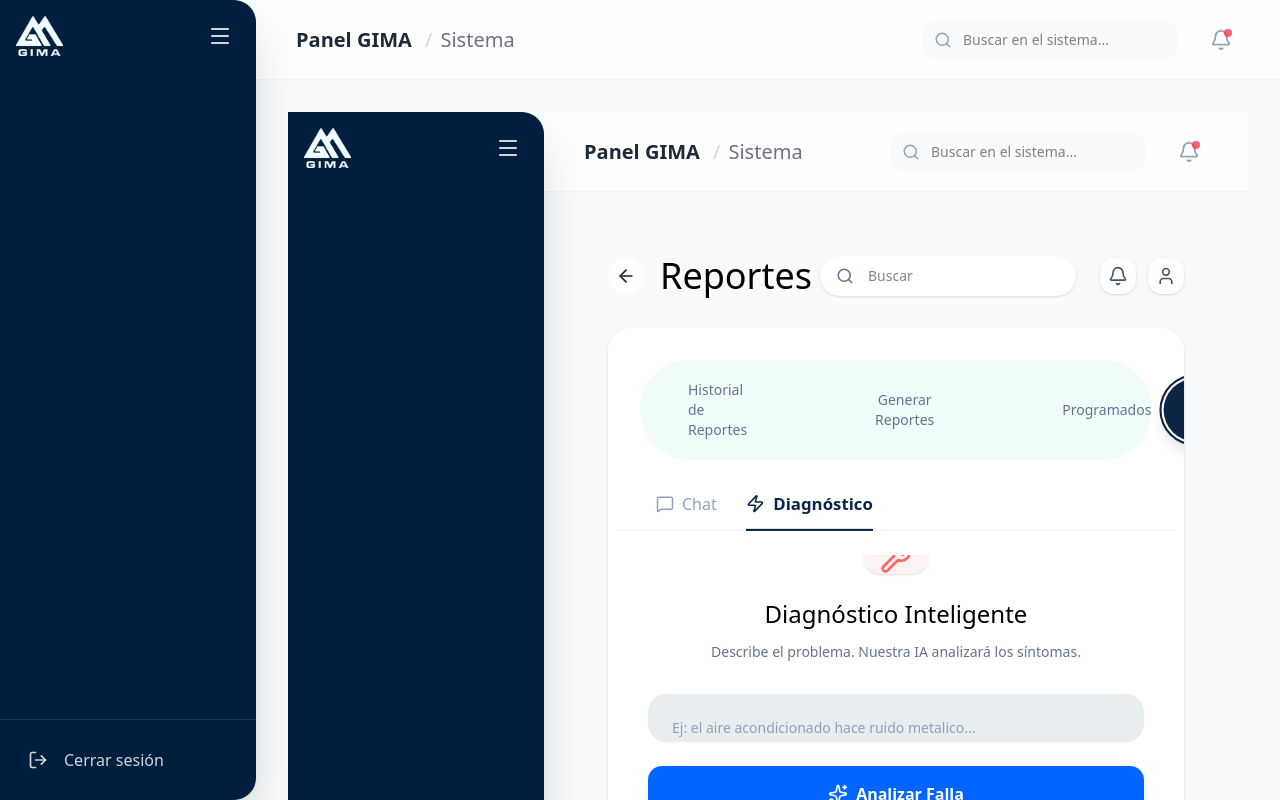
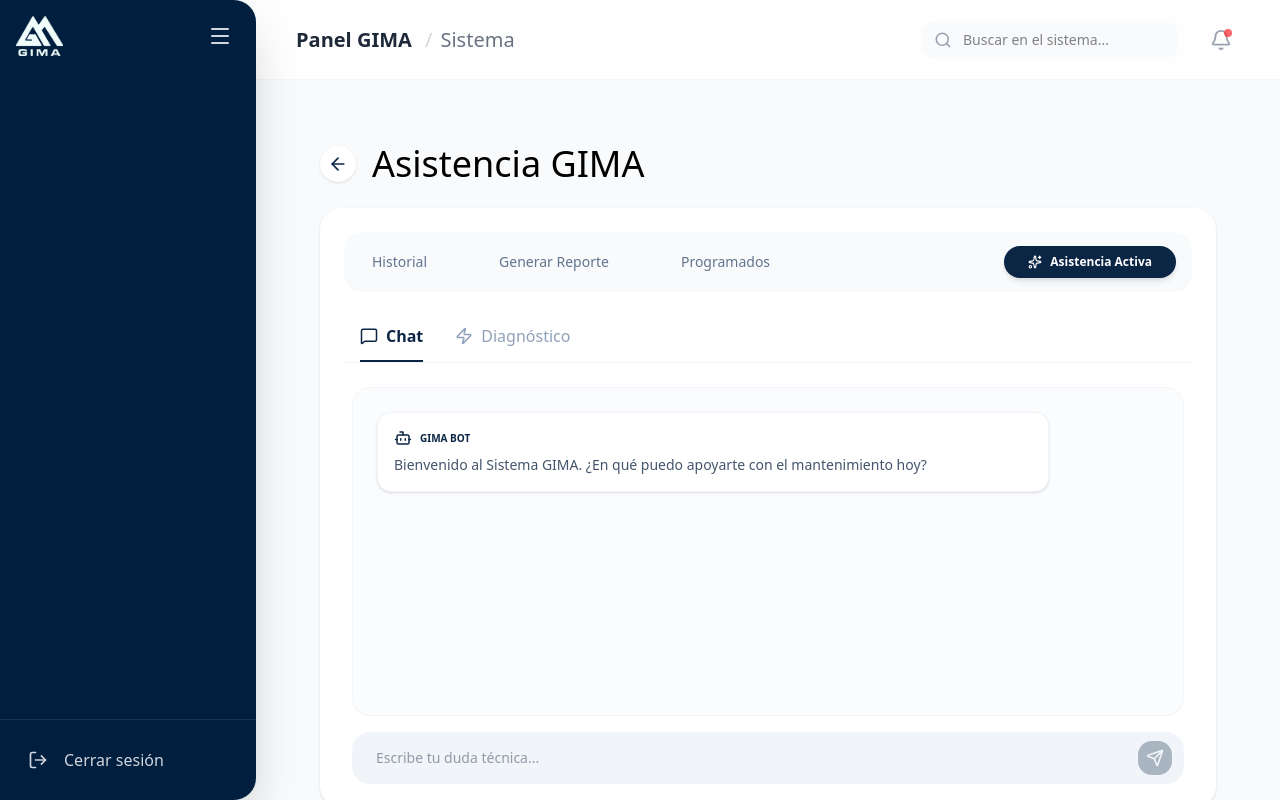
Before and after one commit to Gardic-Coder/Proyecto-GIMA, a Next.js app in the folder frontend/: page /asistencia in a window 1280 px wide. Built offline with nearby package versions, Linux system fonts and the light colour scheme; sample sign-in values are in the browser's storage.

Commit message:
feat: integracion de asistencia IA, rutas de backend y optimizacion de contenedores

```diff
--- a/frontend/src/app/asistencia/page.tsx
+++ b/frontend/src/app/asistencia/page.tsx
@@ -6,58 +6,91 @@ import {
   Search, Bell, User, MessageSquare, Zap, Sparkles, Wrench, Bot, ArrowLeft, Send
 } from "lucide-react";
 
+// Definimos cómo luce un mensaje
+interface Mensaje {
+  rol: 'user' | 'ia';
+  texto: string;
+}
+
 export default function AsistenciaPage() {
+  const [activeTab, setActiveTab] = useState<'chat' | 'diagnostico'>('chat');
 
-  const [activeTab, setActiveTab] = useState<'chat' | 'diagnostico'>('diagnostico');
+  // --- ESTADOS PARA LA IA ---
+  const [conversacion, setConversacion] = useState<Mensaje[]>([]);
+  const [input, setInput] = useState("");
+  const [enviando, setEnviando] = useState(false);
+
+  // --- FUNCIÓN PARA CONECTAR CON LARAVEL ---
+  const consultarGIMA = async () => {
+    if (!input.trim() || enviando) return;
+
+    const mensajeUsuario = input;
+    setInput("");
+    setEnviando(true);
+
+    setConversacion(prev => [...prev, { rol: 'user', texto: mensajeUsuario }]);
+
+    try {
+      // Petición al backend de Laravel en el puerto 8000
+      const response = await fetch("http://localhost:8000/api/consultar-ia", {
+        method: "POST",
+        headers: { "Content-Type": "application/json" },
+        body: JSON.stringify({ mensaje: mensajeUsuario }),
+      });
+
+      const data = await response.json();
+
+      if (data.response) {
+        setConversacion(prev => [...prev, { rol: 'ia', texto: data.response }]);
+      } else {
+        setConversacion(prev => [...prev, { rol: 'ia', texto: "GIMA: No pude procesar esa consulta en este momento." }]);
+      }
+    } catch (error) {
+      console.error("Error conectando con la API:", error);
+      setConversacion(prev => [...prev, { rol: 'ia', texto: "Error: No hay conexión con el servidor GIMA." }]);
+    } finally {
+      setEnviando(false);
+    }
+  };
 
   return (
-    <main className="p-8 w-full h-full overflow-y-auto flex flex-col">
+    // CAMBIO CLAVE: Usamos un div con padding ajustado para que el Layout principal lo contenga
+    <div className="p-4 lg:p-8 flex flex-col gap-6 animate-in fade-in duration-500">
 
-      {/* header */}
-      <header className="flex justify-between items-center mb-8">
+      {/* Header simplificado para integración limpia */}
+      <header className="flex justify-between items-center">
         <div className="flex items-center gap-4">
-            <Link href="/reportes" className="bg-white p-2 rounded-full hover:shadow-md transition text-gima-navy hover:scale-105 active:scale-95">
+            <Link href="/dashboard" className="bg-white p-2 rounded-full shadow-sm hover:shadow-md transition text-gima-navy hover:scale-110 active:scale-90">
                 <ArrowLeft size={20} />
             </Link>
-            <h1 className="font-microgramma text-4xl text-black">Reportes</h1>
-        </div>
-
-        <div className="flex items-center gap-6">
-          <div className="relative group">
-            <Search className="absolute left-4 top-1/2 -translate-y-1/2 text-gima-gray" size={18} />
-            <input type="text" placeholder="Buscar" className="pl-12 pr-4 py-2.5 bg-white rounded-full w-64 shadow-sm text-sm focus:outline-none focus:ring-2 focus:ring-gima-blue/20" />
-          </div>
-          <div className="flex gap-3">
-            <button className="p-2 bg-white rounded-xl shadow-sm hover:shadow-md hover:text-gima-blue transition-all"><Bell size={20} className="text-slate-600 hover:text-gima-blue" /></button>
-            <button className="p-2 bg-white rounded-xl shadow-sm hover:shadow-md hover:text-gima-blue transition-all"><User size={20} className="text-slate-600 hover:text-gima-blue" /></button>
-          </div>
+            <h1 className="font-microgramma text-3xl md:text-4xl text-black">Asistencia GIMA</h1>
         </div>
       </header>
 
-      {/* container principal */}
-      <div className="bg-white rounded-3xl p-2 shadow-sm flex-1 flex flex-col overflow-hidden">
+      {/* Contenedor principal de la interfaz de IA */}
+      <div className="bg-white rounded-3xl p-4 md:p-6 shadow-sm flex flex-col min-h-[75vh]">
 
-        {/* sub-nav */}
-        <div className="mx-6 mt-6 mb-8 bg-gima-light rounded-full px-8 py-3 flex items-center justify-between">
-            <div className="flex gap-24 text-sm font-medium text-slate-500">
-              <Link href="/" className="hover:text-gima-navy hover:bg-white/50 px-4 py-2 rounded-full transition-all">Historial de Reportes</Link>
-              <button className="hover:text-gima-navy hover:bg-white/50 px-4 py-2 rounded-full transition-all">Generar Reportes</button>
-              <button className="hover:text-gima-navy hover:bg-white/50 px-4 py-2 rounded-full transition-all">Programados</button>
+        {/* Sub-navegación interna */}
+        <div className="mb-8 bg-slate-50 rounded-2xl px-4 py-3 flex flex-wrap items-center justify-between gap-4">
+            <div className="flex flex-wrap gap-4 md:gap-12 text-xs md:text-sm font-medium text-slate-500">
+              <Link href="/reportes" className="hover:text-gima-navy hover:bg-white px-3 py-2 rounded-full transition-all">Historial</Link>
+              <button className="hover:text-gima-navy hover:bg-white px-3 py-2 rounded-full transition-all">Generar Reporte</button>
+              <button className="hover:text-gima-navy hover:bg-white px-3 py-2 rounded-full transition-all">Programados</button>
             </div>
 
-            <button className="bg-gima-navy text-white px-8 py-2.5 rounded-full text-sm font-bold shadow-lg shadow-gima-navy/20 flex items-center gap-2 transform scale-105 ring-2 ring-offset-2 ring-gima-navy">
-              Asistencia IA
-            </button>
+            <div className="bg-gima-navy text-white px-6 py-2 rounded-full text-xs font-bold flex items-center gap-2 shadow-md">
+              <Sparkles size={14} /> Asistencia Activa
+            </div>
         </div>
 
-        {/* tabs*/}
-        <div className="px-10 flex gap-8 border-b border-slate-100 mb-6">
+        {/* Tabs de modo */}
+        <div className="px-4 flex gap-8 border-b border-slate-100 mb-6">
           <button
             onClick={() => setActiveTab('chat')}
             className={`pb-3 flex items-center gap-2 transition-all border-b-2 ${
               activeTab === 'chat'
-                ? "text-gima-navy font-bold border-gima-navy scale-105"
-                : "text-slate-400 hover:text-slate-600 border-transparent hover:border-slate-200"
+                ? "text-gima-navy font-bold border-gima-navy"
+                : "text-slate-400 border-transparent"
             }`}
           >
             <MessageSquare size={18} /> Chat
@@ -67,66 +100,102 @@ export default function AsistenciaPage() {
              onClick={() => setActiveTab('diagnostico')}
              className={`pb-3 flex items-center gap-2 transition-all border-b-2 ${
               activeTab === 'diagnostico'
-                ? "text-gima-navy font-bold border-gima-navy scale-105"
-                : "text-slate-400 hover:text-slate-600 border-transparent hover:border-slate-200"
+                ? "text-gima-navy font-bold border-gima-navy"
+                : "text-slate-400 border-transparent"
             }`}
           >
             <Zap size={18} /> Diagnóstico
           </button>
         </div>
 
-        {/* contenido */}
-        <div className="flex-1 overflow-y-auto px-8 pb-8 relative">
+        {/* Área de contenido dinámico */}
+        <div className="flex-1 flex flex-col overflow-hidden px-2">
 
            {activeTab === 'chat' ? (
-             /* chat view */
-             <div className="h-full flex flex-col animate-in fade-in slide-in-from-left-4 duration-300">
+             <div className="flex-1 flex flex-col h-full">
 
-                {/* zona de mensajes */}
-                <div className="flex-1 bg-slate-50/50 rounded-2xl p-8 mb-4 border border-slate-100 flex flex-col gap-6 overflow-y-auto">
+                {/* Ventana de Chat */}
+                <div className="flex-1 bg-slate-50/50 rounded-2xl p-4 md:p-6 mb-4 border border-slate-100 flex flex-col gap-4 overflow-y-auto max-h-[450px]">
 
-                    <div className="bg-white p-6 rounded-2xl shadow-sm border border-slate-100 max-w-3xl w-full">
-                       {/* header del mensaje (Icono + Nombre) */}
-                       <div className="flex items-center gap-3 mb-3 border-b border-slate-50 pb-3">
-                          <Bot size={20} className="text-gima-navy" />
-                          <span className="font-bold text-gima-navy text-sm uppercase tracking-wider">GIMA bot</span>
+                    {/* Bienvenida */}
+                    <div className="bg-white p-4 rounded-xl shadow-sm border border-slate-100 max-w-2xl">
+                       <div className="flex items-center gap-2 mb-2 text-gima-navy">
+                          <Bot size={18} />
+                          <span className="font-bold text-[10px] uppercase">GIMA bot</span>
                        </div>
-                       {/* mensaje default */}
-                       <p className="text-slate-600 text-sm leading-relaxed">
-                          ¡Hola! Soy GIMA-AI. ¿En qué puedo ayudarte hoy? Puedes preguntarme sobre el estado de equipos o procedimientos de mantenimiento.
+                       <p className="text-slate-600 text-sm">
+                         Bienvenido al Sistema GIMA. ¿En qué puedo apoyarte con el mantenimiento hoy?
                        </p>
                     </div>
 
+                    {/* Mensajes de la conversación */}
+                    {conversacion.map((msg, index) => (
+                      <div key={index} className={`flex ${msg.rol === 'user' ? 'justify-end' : 'justify-start'}`}>
+                        <div className={`p-4 rounded-2xl max-w-[85%] text-sm shadow-sm ${
+                          msg.rol === 'user'
+                            ? "bg-gima-navy text-white rounded-tr-none"
+                            : "bg-white text-slate-600 border border-slate-100 rounded-tl-none"
+                        }`}>
+                          <div className="flex items-center gap-2 mb-1 opacity-70 text-[10px] font-bold uppercase">
+                            {msg.rol === 'user' ? <User size={12}/> : <Bot size={12}/>}
+                            {msg.rol === 'user' ? 'Tú' : 'GIMA'}
+                          </div>
+                          {msg.texto}
+                        </div>
+                      </div>
+                    ))}
+
+                    {enviando && (
+                      <div className="flex justify-start">
+                        <div className="bg-white p-3 rounded-xl border border-slate-100 text-xs text-slate-400 animate-pulse">
+                          GIMA está procesando...
+                        </div>
+                      </div>
+                    )}
                 </div>
 
-                {/* input bar */}
-                <div className="relative mb-1">
+                {/* Barra de entrada */}
+                <div className="relative">
                    <input
                      type="text"
-                     placeholder="Escribe tu consulta..."
-                     className="w-full bg-gima-light/50 pl-6 pr-14 py-3 rounded-xl text-slate-700 text-sm placeholder:text-slate-400 focus:outline-none focus:ring-2 focus:ring-gima-blue/20 transition-all border border-transparent focus:border-gima-blue/10"
+                     value={input}
+                     onChange={(e) => setInput(e.target.value)}
+                     onKeyDown={(e) => e.key === 'Enter' && consultarGIMA()}
+                     placeholder={enviando ? "Esperando a GIMA..." : "Escribe tu duda técnica..."}
+                     disabled={enviando}
+                     className="w-full bg-slate-100 pl-6 pr-14 py-4 rounded-2xl text-slate-700 text-sm focus:outline-none focus:ring-2 focus:ring-gima-navy/10 transition-all"
                    />
-                   <button className="absolute right-2 top-1/2 -translate-y-1/2 p-2 bg-gima-blue text-white rounded-lg hover:bg-blue-600 transition active:scale-95 shadow-md shadow-gima-blue/20">
-                      <Send size={16} /> {/* Icono un poco más pequeño también */}
+                   <button
+                     onClick={consultarGIMA}
+                     disabled={enviando || !input.trim()}
+                     className="absolute right-3 top-1/2 -translate-y-1/2 p-2 bg-gima-navy text-white rounded-xl hover:bg-slate-800 transition disabled:opacity-30"
+                   >
+                      <Send size={18} />
                    </button>
                 </div>
              </div>
-
            ) : (
-             /* view de diagnostico */
-             <div className="h-full flex flex-col items-center justify-center max-w-2xl mx-auto animate-in fade-in zoom-in-95 duration-300">
-                <div className="w-16 h-16 bg-red-50 rounded-2xl flex items-center justify-center mb-6 shadow-sm"><Wrench className="text-red-400" size={32} /></div>
-                <h3 className="font-microgramma text-2xl text-black mb-3">Diagnóstico Inteligente</h3>
-                <p className="text-slate-500 text-sm mb-8">Describe el problema. Nuestra IA analizará los síntomas.</p>
-                <textarea className="w-full h-40 bg-[#E8EEEF] rounded-2xl p-6 text-slate-700 placeholder-slate-400 focus:outline-none focus:ring-2 focus:ring-gima-blue/30 resize-none transition-all text-sm mb-6" placeholder="Ej: el aire acondicionado hace ruido metalico..."></textarea>
-                <button className="w-full bg-gima-blue text-white py-4 rounded-xl font-bold text-base hover:bg-blue-600 transition shadow-xl shadow-gima-blue/20 flex items-center justify-center gap-2 active:scale-95 duration-200">
-                    <Sparkles size={20} /> Analizar Falla
+             /* Vista de diagnóstico */
+             <div className="h-full flex flex-col items-center justify-center max-w-xl mx-auto py-10">
+                <div className="w-16 h-16 bg-blue-50 rounded-2xl flex items-center justify-center mb-6">
+                    <Wrench className="text-gima-navy" size={32} />
+                </div>
+                <h3 className="font-microgramma text-2xl text-black mb-2">Diagnóstico de Fallas</h3>
+                <p className="text-slate-500 text-sm text-center mb-8">
+                    Ingresa los síntomas del equipo para recibir una guía técnica paso a paso.
+                </p>
+                <textarea
+                    className="w-full h-32 bg-slate-50 rounded-2xl p-4 text-sm focus:outline-none focus:ring-2 focus:ring-gima-navy/10 resize-none mb-4"
+                    placeholder="Ej: El motor del ventilador sobrecalienta a los 10 minutos..."
+                ></textarea>
+                <button className="w-full bg-gima-navy text-white py-4 rounded-2xl font-bold hover:bg-slate-800 transition active:scale-95">
+                    Analizar Problema
                 </button>
              </div>
            )}
 
         </div>
       </div>
-    </main>
+    </div>
   );
 }
```
Also changed, not shown: frontend/src/app/(sistema)/dashboard/page.tsx (+22 -3 lines), frontend/src/app/asistencia/layout.tsx (deleted, +0 -15 lines), frontend/src/services/dashboardServices.ts (+25 -1 lines), 2 other files (tests, documents, lock files or other folders).
